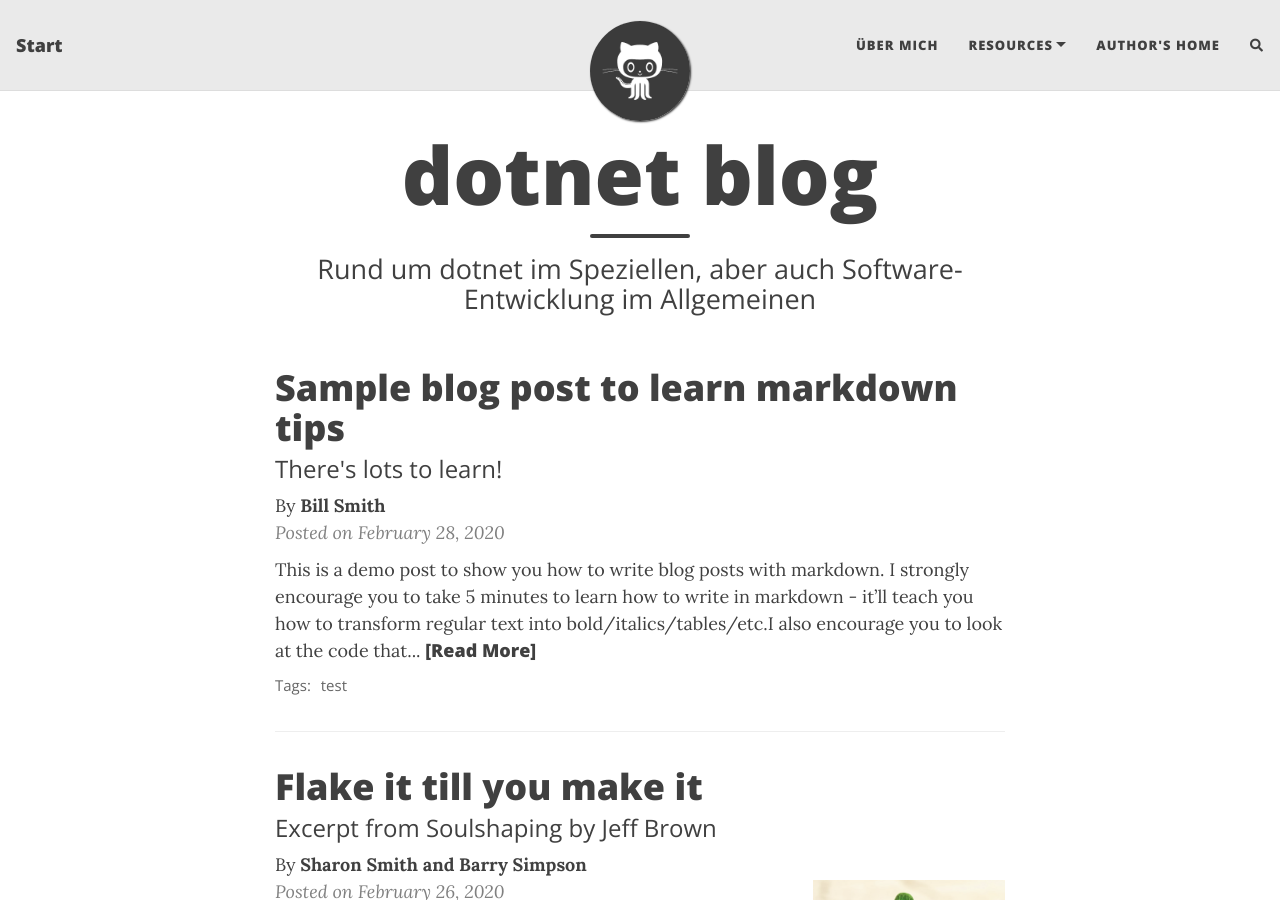
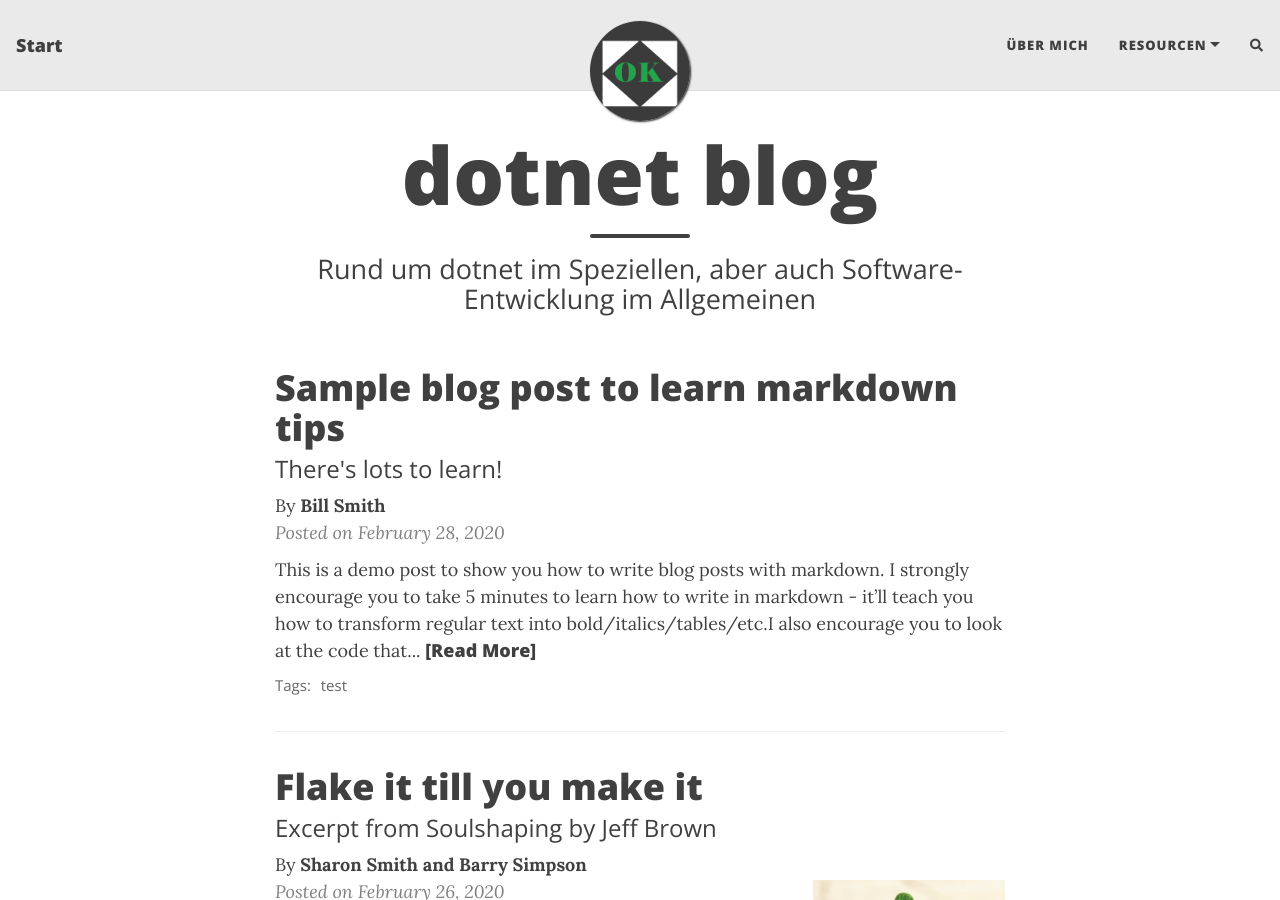
Before and after one commit to OliverKrainz/OliverKrainz.github.io, a Jekyll site: the page built from index.html, in a window 1280 px wide and 900 px high. Built offline with Jekyll 4.4.1, drawn with Linux system fonts in a browser that asks for light colours; nearby versions of some CDN libraries; the list of posts is cut into pages by our own code; comment, search, counter and statistics services are not loaded.

Commit message:
New icon

```diff
--- a/_config.yml
+++ b/_config.yml
@@ -21,9 +21,9 @@ author: Oliver Kocks
 
 navbar-links:
   Über mich: "aboutme"
-  Resources:
+  Resourcen:
     - Beautiful Jekyll: "https://beautifuljekyll.com"
-  Author's home: "https://deanattali.com"
+
 
 ################
 # --- Logo --- #
@@ -31,7 +31,7 @@ navbar-links:
 
 # Image to show in the navigation bar - works best with a square image
 # Remove this parameter if you don't want an image in the navbar
-avatar: "/assets/img/avatar-icon.png"
+avatar: "/assets/img/avatar-iconok.png"
 
 # By default, the image is cut into a circle. You can disable this behaviour by setting 'round-avatar: false'
 round-avatar: true
```
Also changed, not shown: assets/img/avatar-iconok.png (added).
